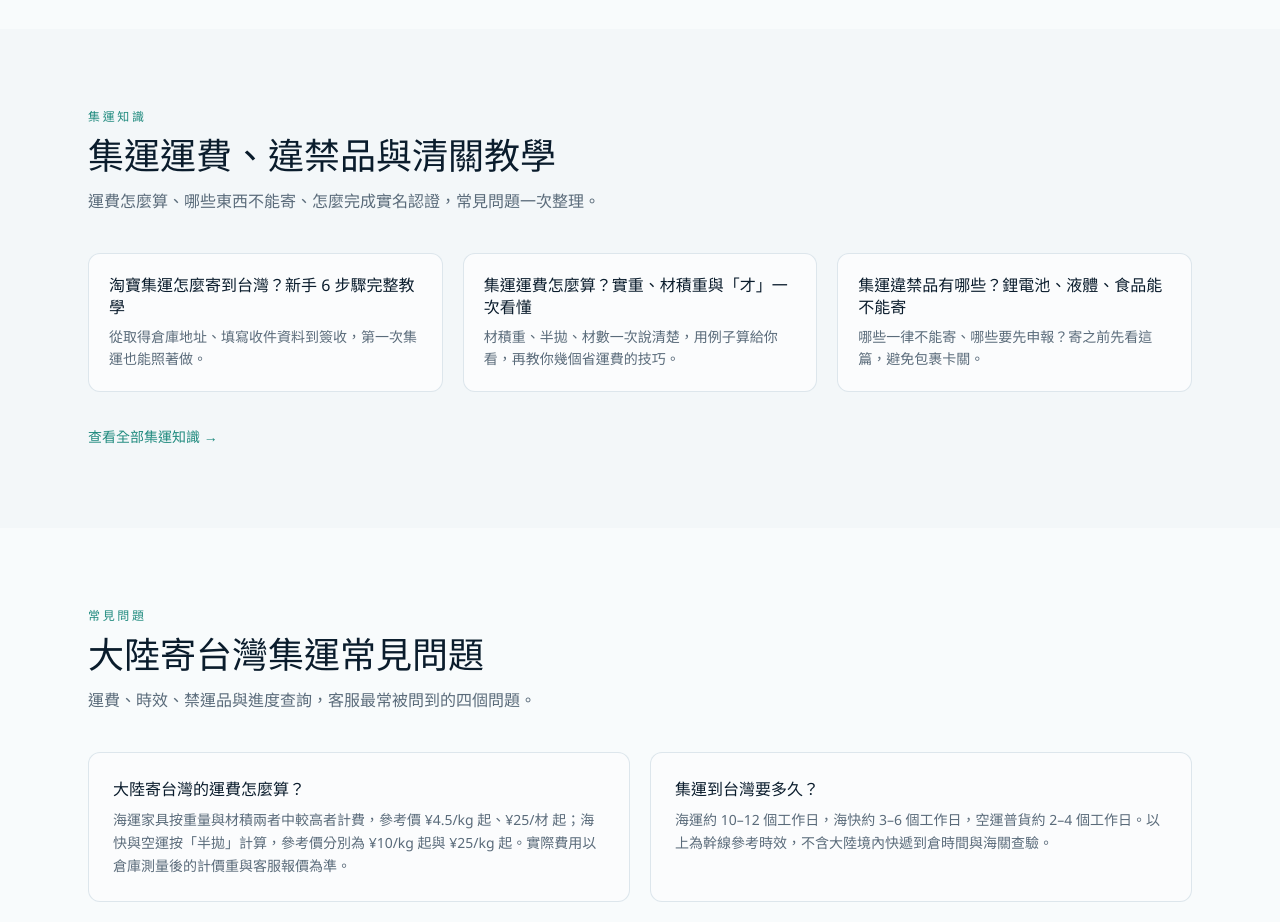
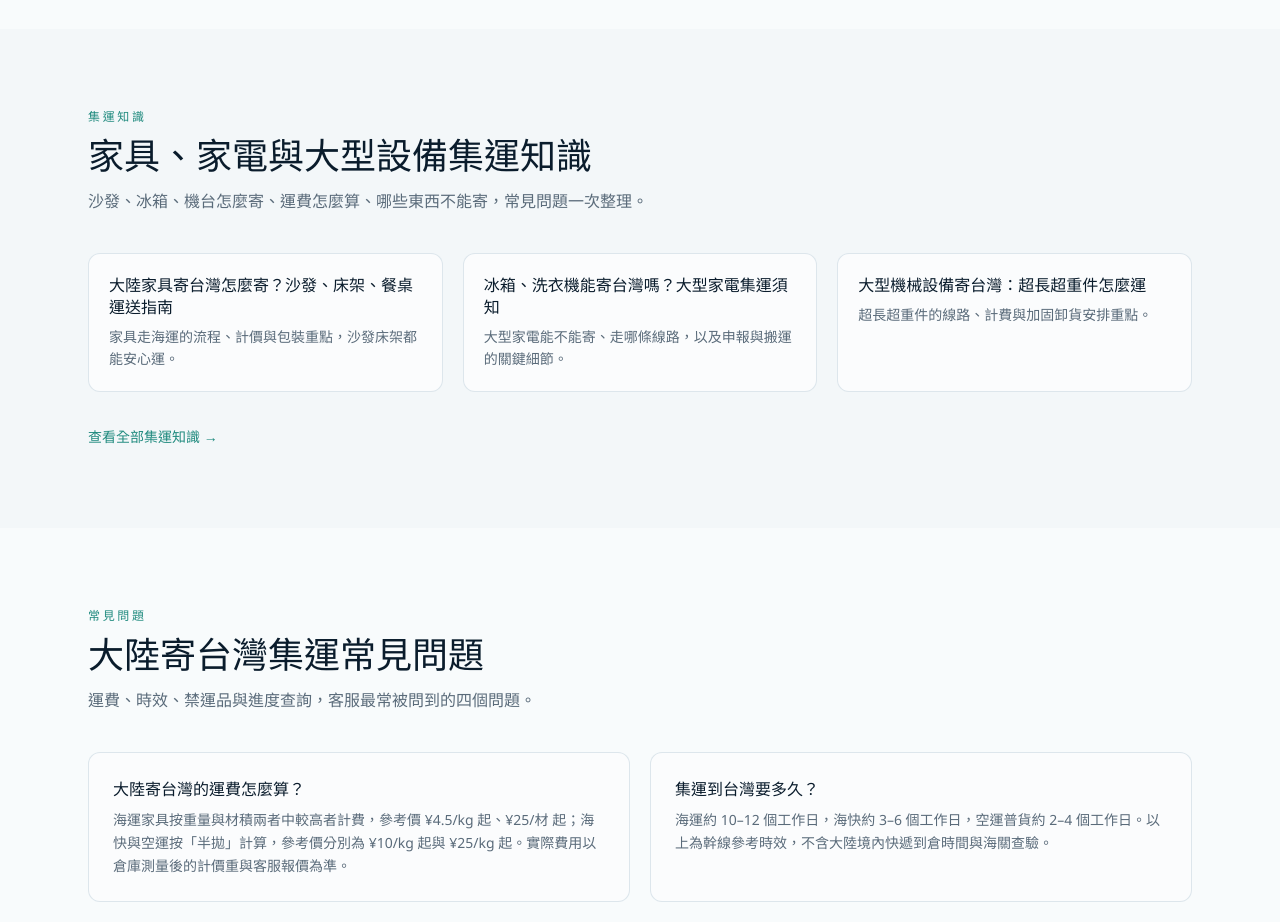
Before and after one commit to zhengdenghuo/haiyun, a Next.js app: page / in a window 1280 px wide. Shown: the part 2580-3502 px from the top of the page. Built offline with nearby package versions, Linux system fonts and the light colour scheme; no server answers.

Commit message:
1231
313

```diff
--- a/src/app/page.tsx
+++ b/src/app/page.tsx
@@ -221,11 +221,11 @@ export default function HomePage() {
         <div className="mx-auto max-w-6xl px-4 py-16 md:px-6 md:py-20">
           <SectionHeading
             eyebrow="集運知識"
-            title="集運運費、違禁品與清關教學"
-            description="運費怎麼算、哪些東西不能寄、怎麼完成實名認證，常見問題一次整理。"
+            title="家具、家電與大型設備集運知識"
+            description="沙發、冰箱、機台怎麼寄、運費怎麼算、哪些東西不能寄，常見問題一次整理。"
           />
           <ul className="mt-10 grid gap-5 md:grid-cols-3">
-            {articles.slice(0, 3).map((article) => (
+            {featuredArticles.map((article) => (
               <li key={article.slug}>
                 <Link
                   href={`/articles/${article.slug}`}
```
